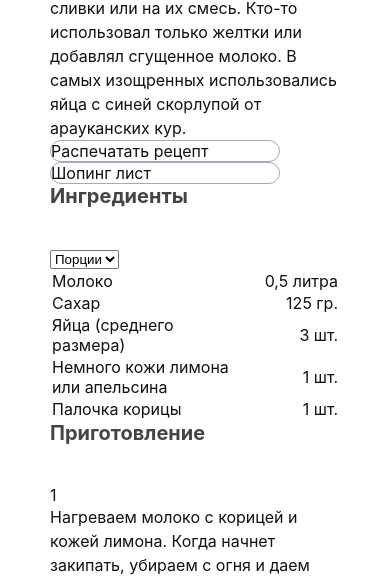
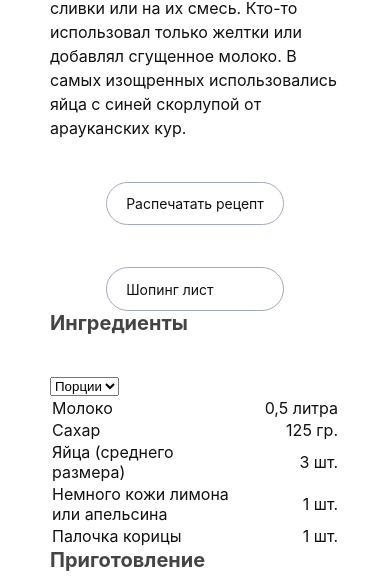
Before and after one commit to ar78ilnik/recetas3, a website: page app/recepie.html in a window 390 px wide. Shown: the part 799-1380 px from the top of the page. Drawn offline with nearby package versions, Linux system fonts and the light colour scheme; files that its build step writes are made by us from their sources.

Commit message:
Card share mobile

```diff
--- a/app/recepie.html
+++ b/app/recepie.html
@@ -68,8 +68,8 @@
 						<p class="card__text">Были в Испании времена, когда это простое блюдо было королем в меню ресторанов Испании. В дальнейшем этот скромный десерт был изменен и дополнен шеф-поварами лучших ресторанов Испании. Кто-то заменял молоко на сливки или на их смесь. Кто-то использовал только желтки или добавлял сгущенное молоко. В самых изощренных использовались яйца с синей скорлупой от арауканских кур.
 						</p>
 						<section class="card__links">
-							<a href="recepie.html" class="link link_recipe">Распечатать рецепт</a>
-							<a href="recepie.html" class="link link_recipe">Шопинг лист</a>
+							<a href="recepie.html" class="link link_general">Распечатать рецепт</a>
+							<a href="recepie.html" class="link link_general">Шопинг лист</a>
 						</section>
 						<section class="card__ingredients">
 							<h2 class="title title_h2">Ингредиенты</h2>
--- a/app/scss/card.scss
+++ b/app/scss/card.scss
@@ -34,6 +34,10 @@
 	&__share {
 		width: 100%;
 		margin-bottom: 1em;
+	}
+	&__links {
+		display: flex;
+		flex-direction: column;
 	}
 	&__info {
 		display: none;
--- a/app/scss/link.scss
+++ b/app/scss/link.scss
@@ -19,6 +19,9 @@
 		padding: 0.875em 1.375em;
 		margin-top: 3em;
 		margin-bottom: 3em;
+		&:last-child {
+			margin: 0;
+		}
 	}
 	&_recipe {
 		border: 1px solid var(--borders);
```
